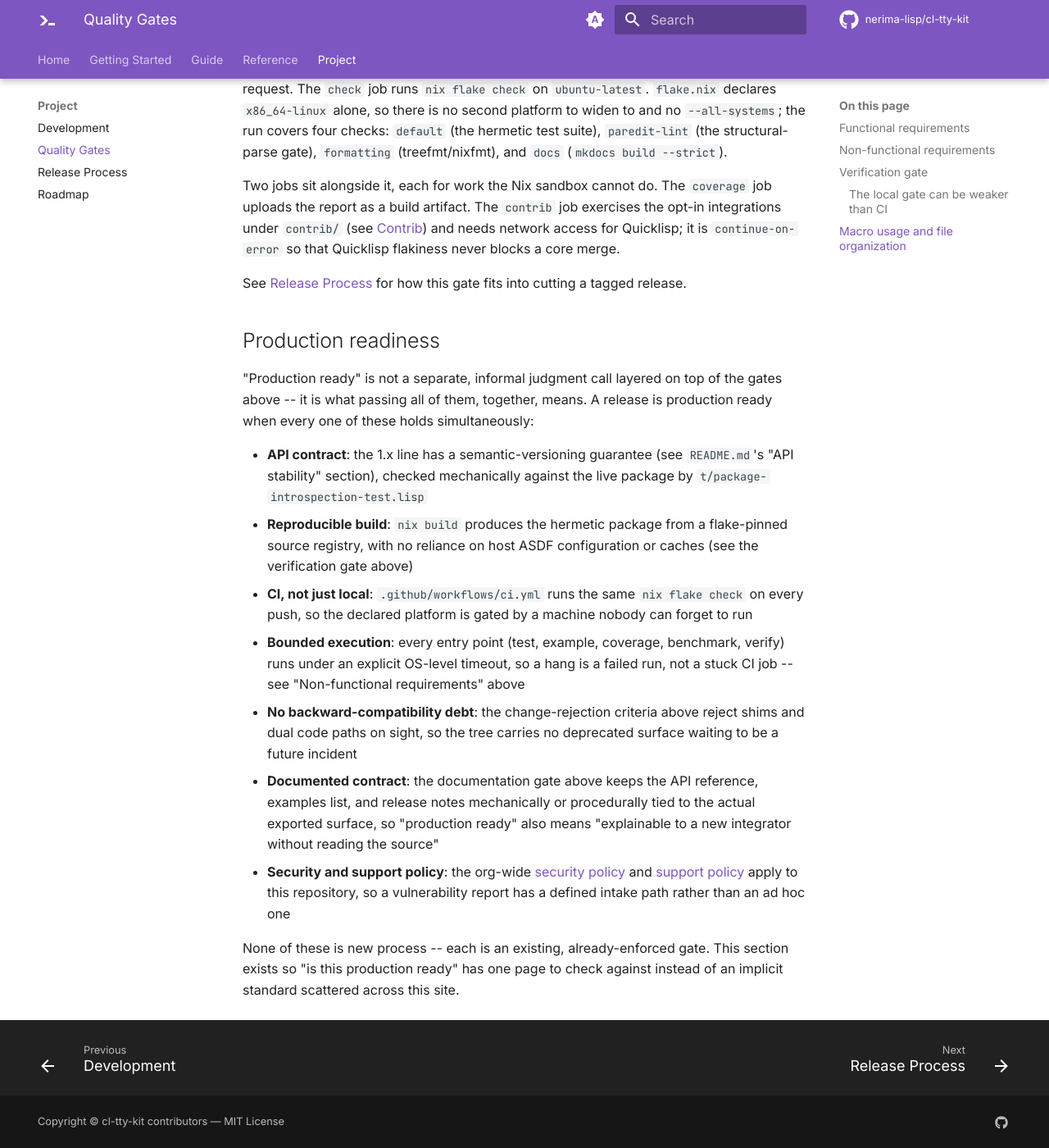
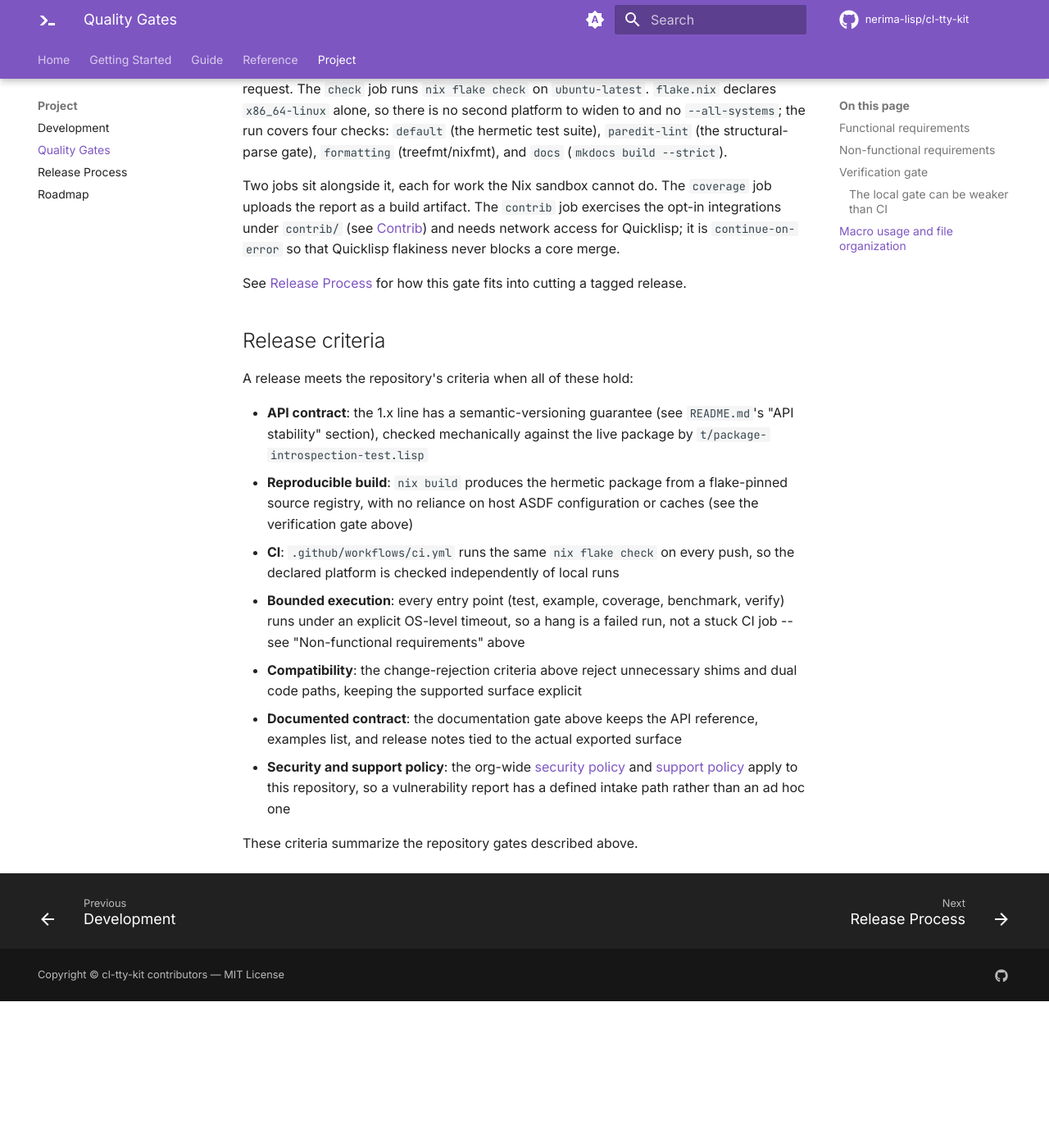
Before and after one commit to nerima-lisp/cl-tty-kit, an MkDocs documentation site: the page built from docs/src/project/quality-gates.md, in a window 1280 px wide and 1400 px high, scrolled down 3879 px. Shown: the whole window at 82% size. Built offline with MkDocs 1.6.1 and Material for MkDocs 9.7.7, drawn with Linux system fonts in a browser that asks for light colours; comment, search, counter and statistics services are not loaded; after the commit the page ends 5100 px from its top, so only the background shows below that.

Commit message:
docs: remove process rhetoric from project notes

```diff
--- a/docs/src/project/quality-gates.md
+++ b/docs/src/project/quality-gates.md
@@ -173,11 +173,9 @@ Quicklisp flakiness never blocks a core merge.
 See [Release Process](release-process.md) for how this gate fits into
 cutting a tagged release.
 
-## Production readiness
+## Release criteria
 
-"Production ready" is not a separate, informal judgment call layered on top
-of the gates above -- it is what passing all of them, together, means. A
-release is production ready when every one of these holds simultaneously:
+A release meets the repository's criteria when all of these hold:
 
 - **API contract**: the 1.x line has a semantic-versioning guarantee (see
   `README.md`'s "API stability" section), checked mechanically against the
@@ -185,25 +183,20 @@ release is production ready when every one of these holds simultaneously:
 - **Reproducible build**: `nix build` produces the hermetic package from a
   flake-pinned source registry, with no reliance on host ASDF configuration
   or caches (see the verification gate above)
-- **CI, not just local**: `.github/workflows/ci.yml` runs the same
-  `nix flake check` on every push, so the declared platform is gated by a
-  machine nobody can forget to run
+- **CI**: `.github/workflows/ci.yml` runs the same `nix flake check` on every
+  push, so the declared platform is checked independently of local runs
 - **Bounded execution**: every entry point (test, example, coverage,
   benchmark, verify) runs under an explicit OS-level timeout, so a hang is a
   failed run, not a stuck CI job -- see "Non-functional requirements" above
-- **No backward-compatibility debt**: the change-rejection criteria above
-  reject shims and dual code paths on sight, so the tree carries no
-  deprecated surface waiting to be a future incident
+- **Compatibility**: the change-rejection criteria above reject unnecessary
+  shims and dual code paths, keeping the supported surface explicit
 - **Documented contract**: the documentation gate above keeps the API
-  reference, examples list, and release notes mechanically or procedurally tied
-  to the actual exported surface, so "production ready" also means
-  "explainable to a new integrator without reading the source"
+  reference, examples list, and release notes tied to the actual exported
+  surface
 - **Security and support policy**: the org-wide
   [security policy](https://github.com/nerima-lisp/.github/blob/main/SECURITY.md)
   and [support policy](https://github.com/nerima-lisp/.github/blob/main/SUPPORT.md)
   apply to this repository, so a vulnerability report has a defined
   intake path rather than an ad hoc one
 
-None of these is new process -- each is an existing, already-enforced gate.
-This section exists so "is this production ready" has one page to check
-against instead of an implicit standard scattered across this site.
+These criteria summarize the repository gates described above.
```
Also changed, not shown: docs/notes/feature-audit.md (+2 -2 lines), docs/src/project/roadmap.md (+4 -8 lines).
